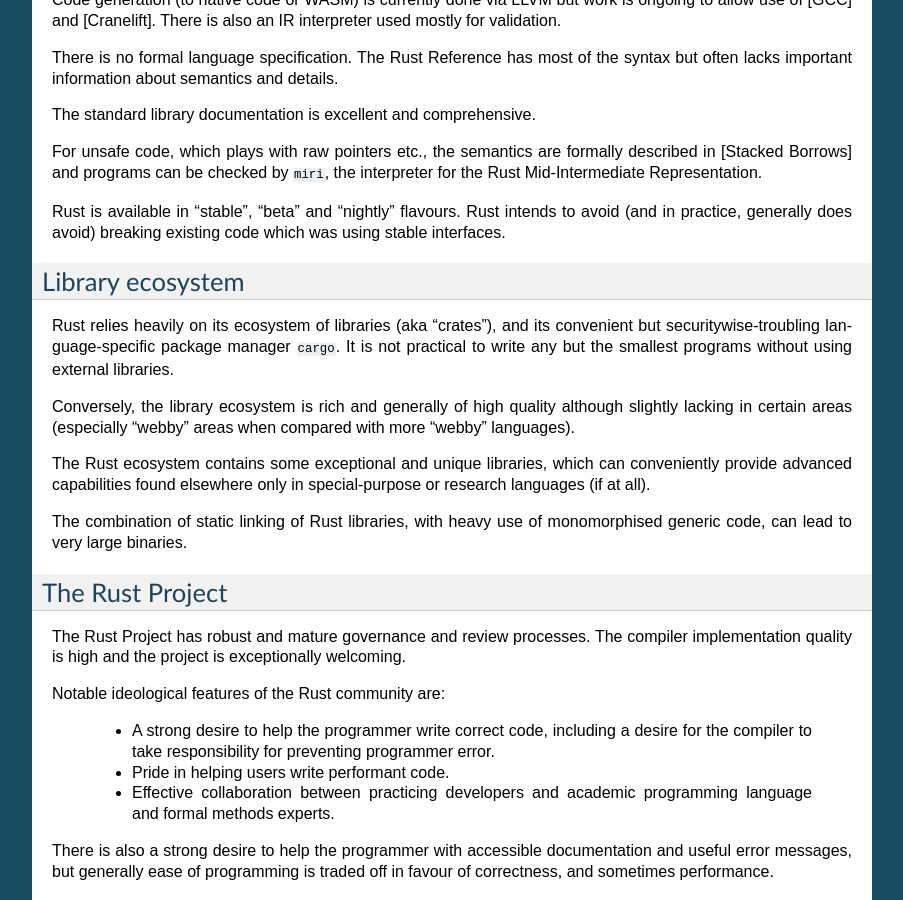
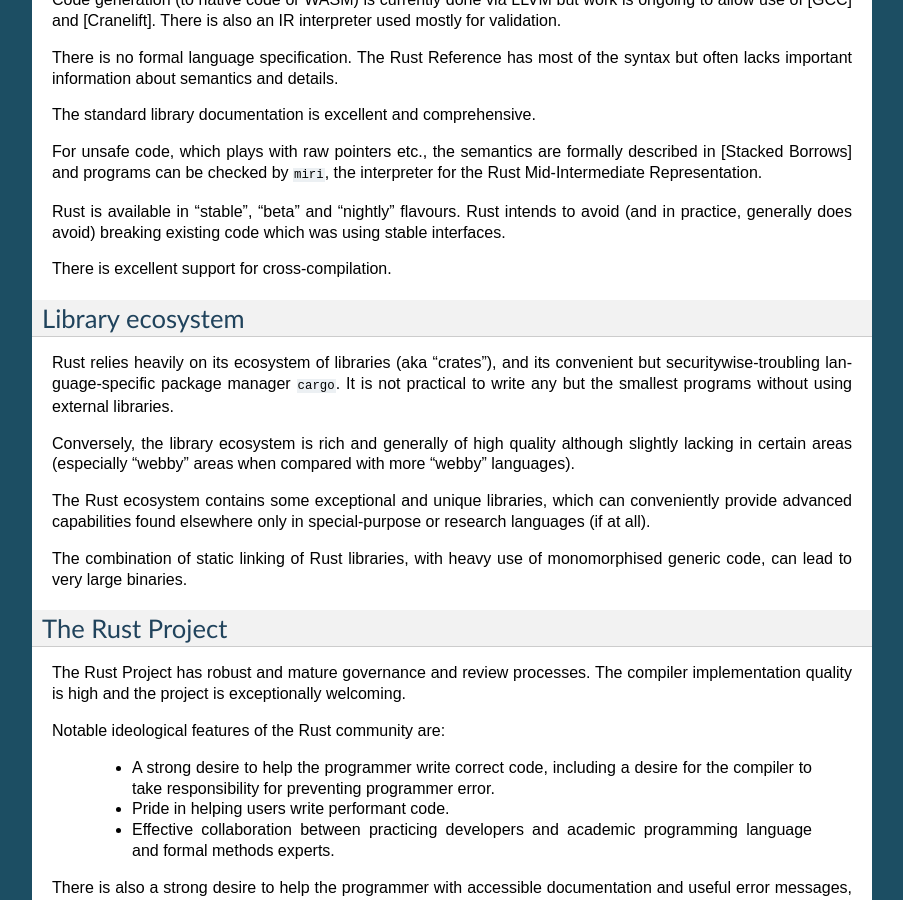
Before and after one commit to cxw620/rust-polyglot, a Sphinx documentation site: the page built from docs/intro.rst, in a window 1280 px wide and 900 px high, scrolled down 1174 px. Shown: the whole window, without its empty margins (198-1101 px from the left). Built offline with Sphinx 7.4.7, drawn with Linux system fonts in a browser that asks for light colours.

Commit message:
mention cross-compiling
Signed-off-by: Ian Jackson <ijackson@chiark.greenend.org.uk>

```diff
--- a/docs/intro.rst
+++ b/docs/intro.rst
@@ -100,6 +100,8 @@
 Rust intends to avoid (and in practice, generally does avoid)
 breaking existing code which was using stable interfaces.
 
+There is excellent support for cross-compilation.
+
 Library ecosystem
 -----------------
 
```
